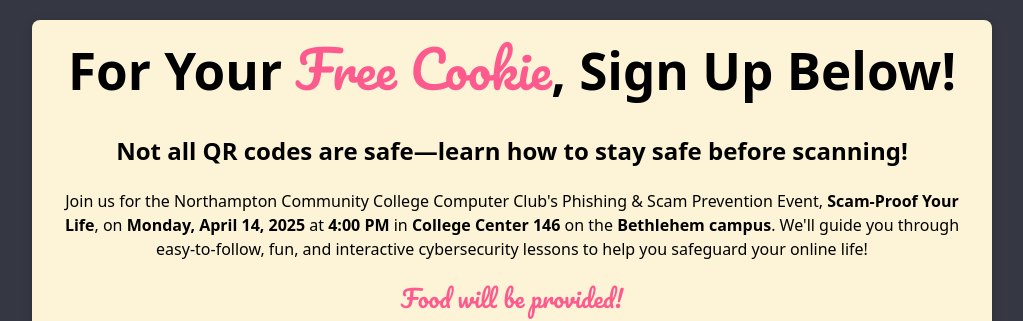
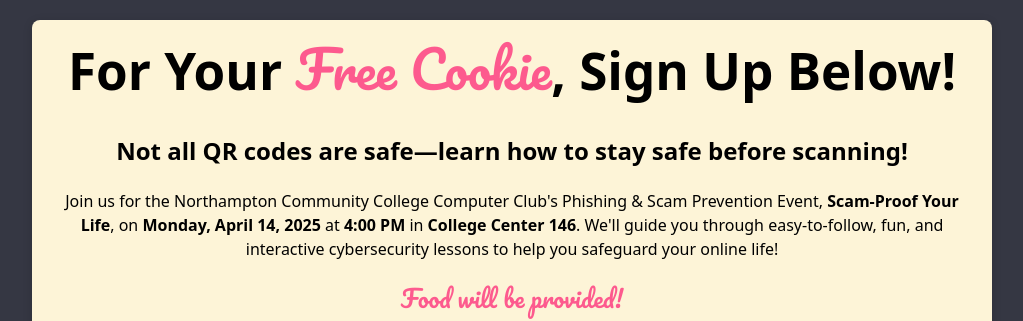
Before and after one commit to raymondcastro-hub/scam-proof-your-life-v2, an Angular app: page / in a window 1280 px wide. Shown: the top 321 px of the page, without its empty margins (128-1151 px from the left). Built offline with nearby package versions, Linux system fonts and the light colour scheme.

Commit message:
Remove "Bethlehem campus" in event text

```diff
--- a/src/app/app.html
+++ b/src/app/app.html
@@ -12,9 +12,9 @@
     Join us for the Northampton Community College Computer Club's
     Phishing & Scam Prevention Event, <b>Scam-Proof Your Life</b>,
     on <b>Monday, April 14, 2025</b> at <b>4:00 PM</b> in
-    <b>College Center 146</b> on the <b>Bethlehem campus</b>. We'll guide
-    you through easy-to-follow, fun, and interactive cybersecurity
-    lessons to help you safeguard your online life!
+    <b>College Center 146</b>. We'll guide you through easy-to-follow,
+    fun, and interactive cybersecurity lessons to help you safeguard
+    your online life!
   </p>
 
   <h2 class="highlight">Food will be provided!</h2>
```
